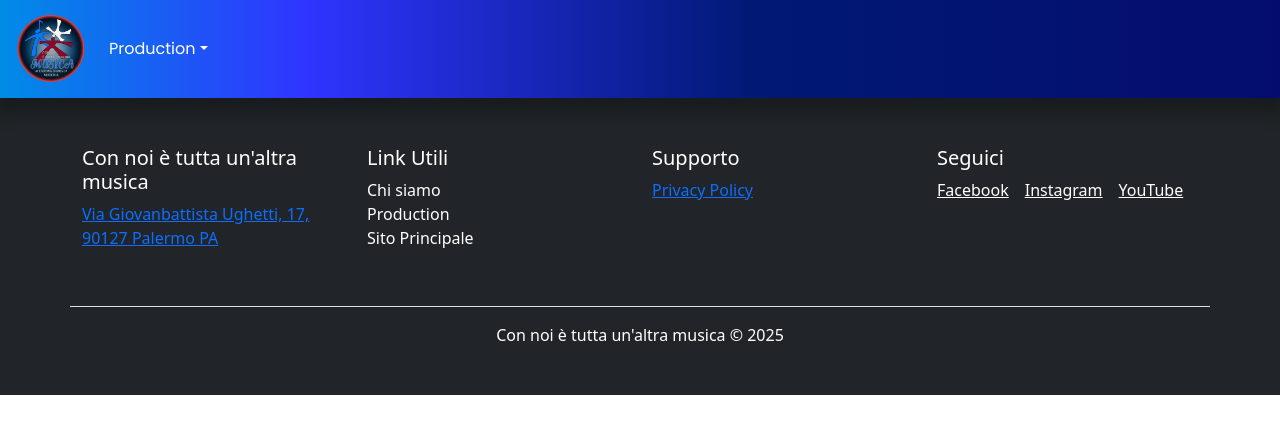
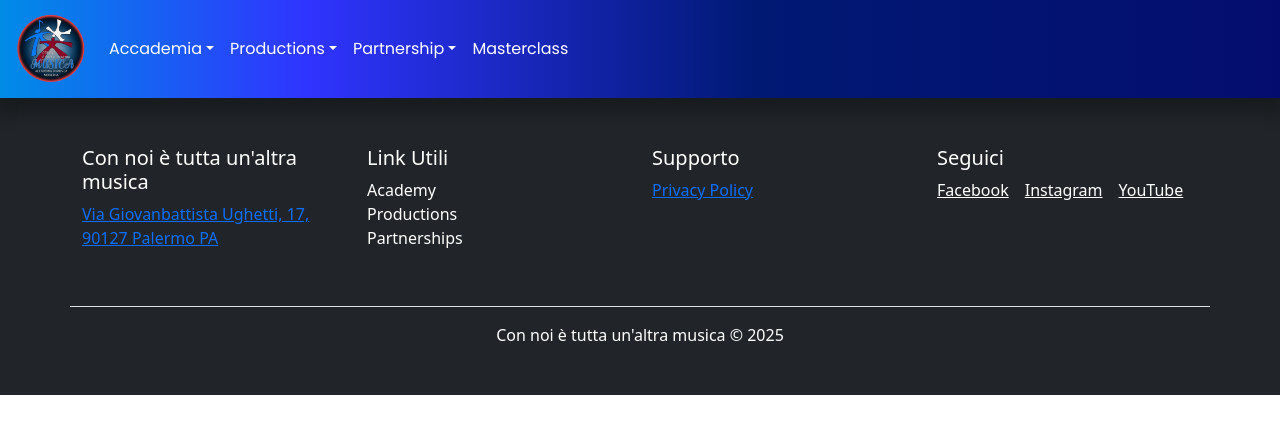
Before and after one commit to RacheleBurgio/progettoAccademia, a React (Create React App) app: page /maestri in a window 1280 px wide. Shown: the top 434 px of the page. Built offline with nearby package versions, Linux system fonts and the light colour scheme; a web font is replaced by a local one.

Commit message:
AGGIORNAMENTO

```diff
--- a/src/components/Footer/Footer.jsx
+++ b/src/components/Footer/Footer.jsx
@@ -56,17 +56,17 @@ const Footer = () => {
             <ul className="list-unstyled">
               <li>
                 <a href="#" className="text-white text-decoration-none">
-                  Chi siamo
+                  Academy
                 </a>
               </li>
               <li>
                 <a href="#" className="text-white text-decoration-none">
-                  Production
+                  Productions
                 </a>
               </li>
               <li>
                 <a href="#" className="text-white text-decoration-none">
-                  Sito Principale
+                  Partnerships
                 </a>
               </li>
             </ul>
--- a/src/components/Navbar/Navbar.jsx
+++ b/src/components/Navbar/Navbar.jsx
@@ -14,12 +14,12 @@ const MyNav = () => {
       <Navbar.Toggle aria-controls="basic-navbar-nav" />
       <Navbar.Collapse id="basic-navbar-nav">
         <Nav className="me-auto">
-          {/* <Dropdown as={Nav.Item}>
+          <Dropdown as={Nav.Item}>
             <Dropdown.Toggle as={Nav.Link} className="text-white">
               Accademia
             </Dropdown.Toggle>
             <Dropdown.Menu>
-              <Dropdown.Item as={Link} to="/chisiamo">
+              {/* <Dropdown.Item as={Link} to="/chisiamo">
                 Chi siamo
               </Dropdown.Item>
               <Dropdown.Item as={Link} to="/nostricorsi">
@@ -27,13 +27,13 @@ const MyNav = () => {
               </Dropdown.Item>
               <Dropdown.Item as={Link} to="/spettacolieventi">
                 Spettacoli ed eventi
-              </Dropdown.Item>
+              </Dropdown.Item> */}
             </Dropdown.Menu>
-          </Dropdown> */}
+          </Dropdown>
 
           <Dropdown as={Nav.Item}>
             <Dropdown.Toggle as={Nav.Link} className="text-white">
-              Production
+              Productions
             </Dropdown.Toggle>
             <Dropdown.Menu>
               {/* <Dropdown.Item as={Link} to="/etichetta">
@@ -47,13 +47,13 @@ const MyNav = () => {
               </Dropdown.Item> */}
             </Dropdown.Menu>
           </Dropdown>
-          {/*
+
           <Dropdown as={Nav.Item}>
             <Dropdown.Toggle as={Nav.Link} className="text-white">
               Partnership
             </Dropdown.Toggle>
             <Dropdown.Menu>
-              <Dropdown.Item as={Link} to="/casasanremolivebox">
+              {/* <Dropdown.Item as={Link} to="/casasanremolivebox">
                 Casa Sanremo live box
               </Dropdown.Item>
               <Dropdown.Item as={Link} to="/maestri">
@@ -67,13 +67,13 @@ const MyNav = () => {
               </Dropdown.Item>
               <Dropdown.Item as={Link} to="/festivalofsong">
                 Giornalisti Festival od Song USA
-              </Dropdown.Item>
+              </Dropdown.Item> */}
             </Dropdown.Menu>
           </Dropdown>
 
           <Nav.Link href="#masterclass" className="text-white">
             Masterclass
-          </Nav.Link> */}
+          </Nav.Link>
 
           {/* <Button
             as={Link}
```
